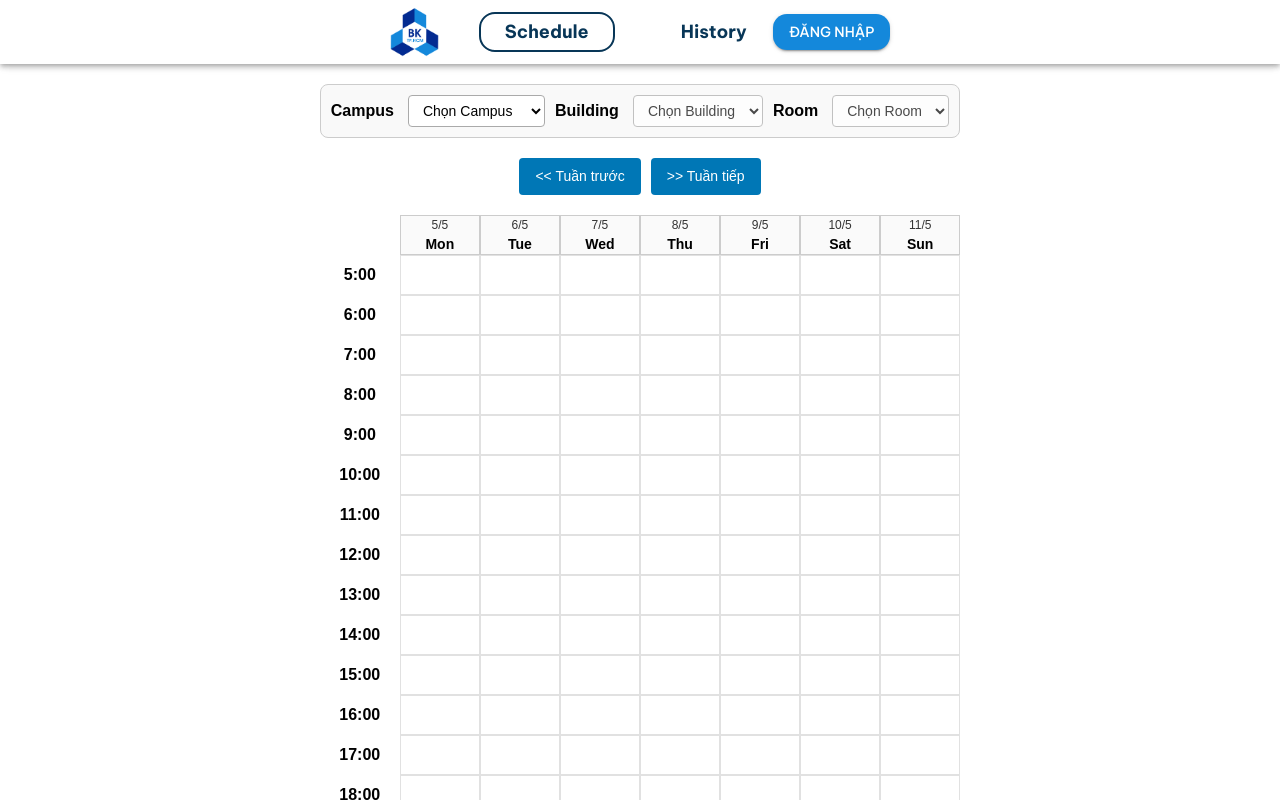
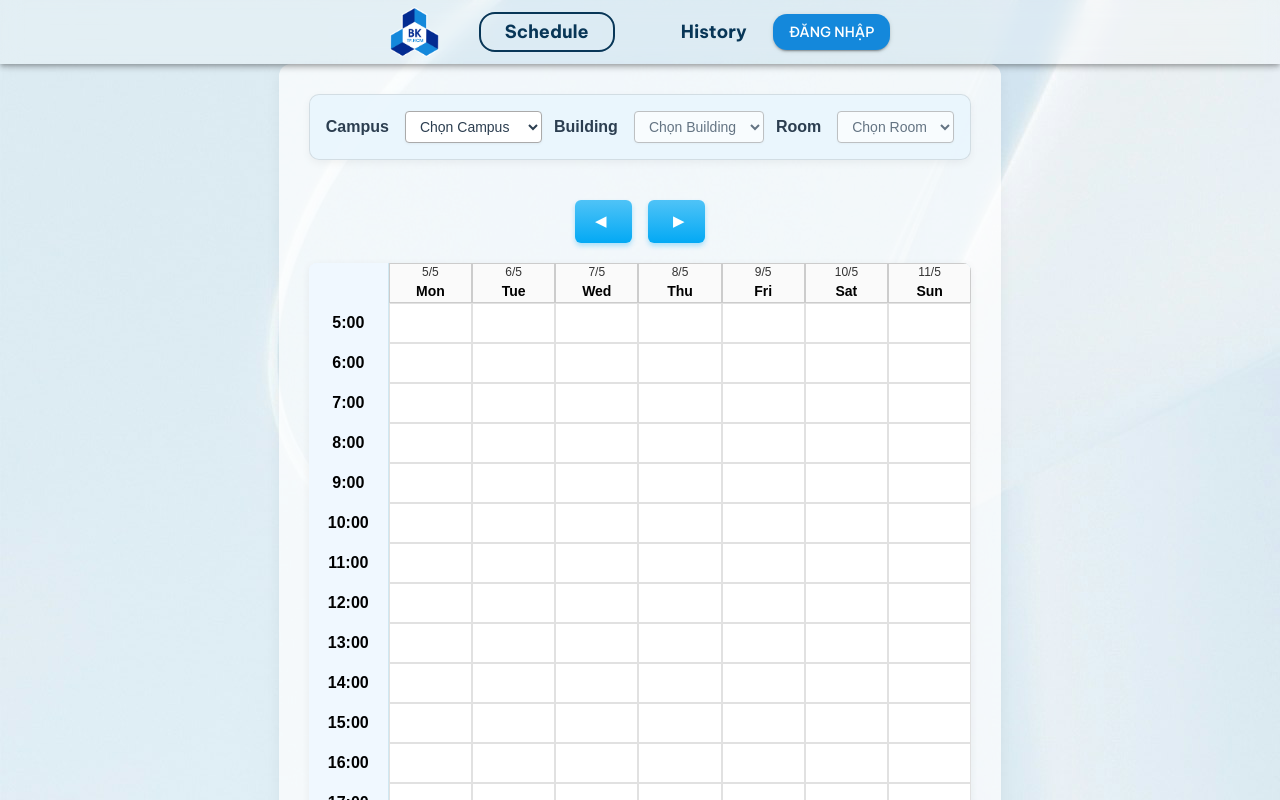
Before and after one commit to DucAnnee/ASE-Project-242, a React (Vite) app in the folder Frontend/: page /schedule in a window 1280 px wide. Shown: the top 800 px of the page. Built offline with nearby package versions, Linux system fonts and the light colour scheme.

Commit message:
Sửa giao diện cho đẹp

```diff
--- a/Frontend/src/pages/Schedule.jsx
+++ b/Frontend/src/pages/Schedule.jsx
@@ -101,12 +101,8 @@ const Schedule = () => {
       </div>
 
       <div className={styles.weekNavButtons}>
-        <button className={styles.prevWeek} onClick={() => setWeekOffset((o) => o - 1)}>
-          &lt;&lt; Tuần trước
-        </button>
-        <button className={styles.nextWeek} onClick={() => setWeekOffset((o) => o + 1)}>
-          &gt;&gt; Tuần tiếp
-        </button>
+        <button className={styles.prevWeek} onClick={() => setWeekOffset((o) => o - 1)}></button>
+        <button className={styles.nextWeek} onClick={() => setWeekOffset((o) => o + 1)}></button>
       </div>
 
       <div className={styles.scheduleWrapper}>
--- a/Frontend/src/styles/Schedule.module.css
+++ b/Frontend/src/styles/Schedule.module.css
@@ -1,32 +1,134 @@
+body {
+  margin: 0;
+  padding: 0;
+  /* background: linear-gradient(to bottom right, #f0f8ff, #e6f2ff); */
+  background-image: url("../assets/background.jpg");
+  min-height: 100vh;
+}
+
 .container {
   max-width: 1400px;
   margin: 0 auto;
-  padding: 20px;
+  padding: 30px;
   font-family: Arial, sans-serif;
+  background-color: rgba(255, 255, 255, 0.7);
+  border-radius: 12px;
+  box-shadow: 0 5px 15px rgba(0, 0, 0, 0.05);
+  min-height: 90vh;
 }
 
 .header {
   display: flex;
   justify-content: space-between;
   align-items: center;
-  margin-bottom: 20px;
+  margin-bottom: 24px;
+  padding-bottom: 16px;
+  border-bottom: none;
 }
 
 .filters {
   display: flex;
   align-items: center;
-  gap: 10px;
-  border: 1px solid #ccc;
-  padding: 10px;
+  gap: 12px;
+  border: 1px solid rgba(0, 0, 0, 0.1);
+  padding: 16px;
+  border-radius: 10px;
+  background-color: rgba(233, 246, 253, 0.9); /* Light blue background */
+  width: 100%;
+  box-shadow: 0 3px 8px rgba(0, 0, 0, 0.05);
+  transition: all 0.3s ease;
+}
+
+.filters:hover {
+  box-shadow: 0 4px 10px rgba(0, 0, 0, 0.08);
+  background-color: rgba(226, 242, 253, 0.95);
+}
+
+.filters label {
+  margin-right: 4px;
+  font-weight: 600;
+  color: #2c3e50;
+}
+
+.filters select {
+  padding: 8px 12px;
+  font-size: 14px;
+  border: 1px solid #c5d7e3;
+  border-radius: 4px;
+  background: white;
+  color: #2c3e50;
+  box-shadow: 0 1px 3px rgba(0, 0, 0, 0.05);
+  transition: all 0.2s ease;
+}
+
+.filters select:hover {
+  border-color: #90b5ce;
+}
+
+.filters select:focus {
+  outline: none;
+  border-color: #4fc3f7;
+  box-shadow: 0 0 0 2px rgba(79, 195, 247, 0.2);
+}
+.scheduleWrapper {
+  background-color: white;
   border-radius: 8px;
-  background-color: #f9f9f9;
-  width: 100%;
+  box-shadow: 0 2px 8px rgba(0, 0, 0, 0.06);
+  overflow: hidden;
+  margin: 10px 0 24px;
+}
+
+.headerRow {
+  background: linear-gradient(to right, #e6f2ff, #d0e8f2);
+}
+
+.dayCell {
+  flex: 1;
+  border: 1px solid #d0e8f2;
+  height: 54px;
+  display: flex;
+  flex-direction: column;
+  justify-content: center;
+  align-items: center;
+  background-color: rgba(255, 255, 255, 0.8);
+}
+
+.timeCell {
+  width: 80px;
+  text-align: center;
+  line-height: 40px;
+  font-weight: bold;
+  flex-shrink: 0;
+  background-color: #f0f8ff;
+  border-right: 1px solid #d0e8f2;
+}
+
+.slotCell {
+  flex: 1;
+  border: 1px solid #e1e1e1;
+  height: 40px;
+  cursor: pointer;
+  background-color: white;
+  transition: background-color 0.2s;
+}
+
+.slotCell:hover {
+  background-color: #e6f7ff;
+}
+
+.selected {
+  background-color: #90e0ef;
+}
+
+.booked {
+  background-color: #0077b6;
+  cursor: not-allowed;
 }
 
 .weekNavButtons {
   display: flex;
   justify-content: center;
-  gap: 10px;
+  gap: 16px;
   margin: 20px 0;
 }
 
@@ -45,19 +147,71 @@
 
 .weekNavButtons {
   display: flex;
-  gap: 10px;
-  margin-top: 10px;
+  justify-content: center;
+  gap: 16px;
+  margin: 20px 0;
 }
 
 .prevWeek,
 .nextWeek {
-  padding: 8px 16px;
-  font-size: 14px;
-  background-color: #0077b6;
+  padding: 10px 20px;
+  font-size: 15px;
+  background: linear-gradient(to bottom, #4fc3f7, #03a9f4);
   color: white;
   border: none;
-  border-radius: 4px;
+  border-radius: 6px;
   cursor: pointer;
+  position: relative;
+  overflow: hidden;
+  transition: all 0.3s ease;
+  box-shadow: 0 3px 5px rgba(3, 169, 244, 0.3);
+  font-weight: 500;
+  letter-spacing: 0.5px;
+  display: flex;
+  align-items: center;
+  justify-content: center;
+}
+
+.prevWeek::before,
+.nextWeek::before {
+  content: "";
+  position: absolute;
+  top: 0;
+  left: 0;
+  width: 100%;
+  height: 100%;
+  background: rgba(255, 255, 255, 0.1);
+  transform: translateX(-100%);
+  transition: transform 0.4s ease;
+}
+
+.prevWeek:hover,
+.nextWeek:hover {
+  transform: translateY(-2px);
+  box-shadow: 0 5px 10px rgba(3, 169, 244, 0.4);
+  background: linear-gradient(to bottom, #03a9f4, #0288d1);
+}
+
+.prevWeek:hover::before,
+.nextWeek:hover::before {
+  transform: translateX(0);
+}
+
+.prevWeek:active,
+.nextWeek:active {
+  transform: translateY(0);
+  box-shadow: 0 2px 3px rgba(3, 169, 244, 0.3);
+}
+
+/* Optional: Add distinctive icons for prev/next */
+.prevWeek::after {
+  content: "◀";
+  margin-right: 5px;
+}
+
+.nextWeek::after {
+  content: "▶";
+  margin-left: 5px;
 }
 
 .scheduleWrapper {
```
Also changed, not shown: Frontend/src/assets/background.jpg (added).
